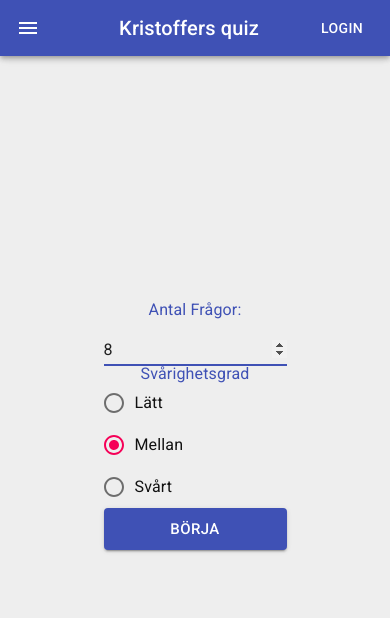
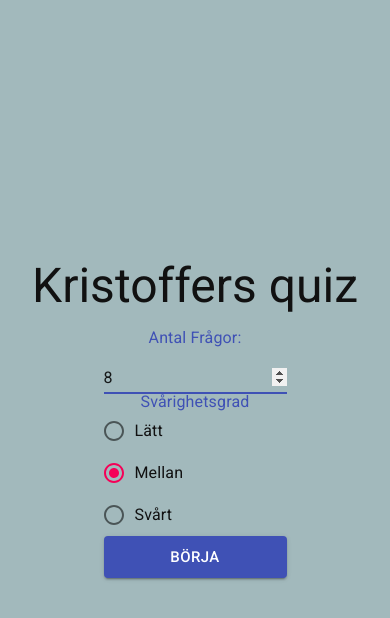
Before and after one commit to Xenofono/js-frameworks-course, a React (Create React App) app: page / in a window 390 px wide. Shown: the top 618 px of the page. Built offline with nearby package versions, Linux system fonts and the light colour scheme.

Commit message:
disabled zoom on mobile

```diff
--- a/public/index.html
+++ b/public/index.html
@@ -3,7 +3,7 @@
   <head>
     <meta charset="utf-8" />
     <link rel="icon" href="%PUBLIC_URL%/favicon.ico" />
-    <meta name="viewport" content="width=device-width, initial-scale=1" />
+    <meta name="viewport" content="width=device-width, initial-scale=1, maximum-scale=1.0, user-scalable=0" />
     <meta name="theme-color" content="#000000" />
     <meta
       name="description"
--- a/src/App.js
+++ b/src/App.js
@@ -8,45 +8,16 @@ import Score from "./components/Score/Score";
 import { Switch, Route } from "react-router-dom";
 import { connect } from "react-redux";
 import { Typography } from "@material-ui/core";
-import { AppBar, Toolbar, IconButton, Button } from "@material-ui/core";
-import { createStyles, makeStyles, Theme } from "@material-ui/core/styles";
 import MenuIcon from "@material-ui/icons/Menu";
 
-const useStyles = makeStyles((theme) =>
-  createStyles({
-    root: {
-      flexGrow: 1,
-    },
-    menuButton: {
-      marginRight: theme.spacing(2),
-    },
-    title: {
-      flexGrow: 1,
-    },
-  })
-);
+
 
 function App(props) {
-  const classes = useStyles();
 
   return (
     <div className={css.App}>
       <div className={css.AppHeader}>
-        <AppBar>
-          <Toolbar>
-            <IconButton
-              edge="start"
-              color="inherit"
-              aria-label="menu"
-              className={classes.menuButton}>
-              <MenuIcon />
-            </IconButton>
-            <Typography variant="h6" className={classes.title}>
-              Kristoffers quiz
-            </Typography>
-            <Button color="inherit">Login</Button>
-          </Toolbar>
-        </AppBar>
+
         <Switch>
           <Route exact path="/" component={Start}></Route>
           <Route path="/quiz" component={Questions}></Route>
--- a/src/App.module.css
+++ b/src/App.module.css
@@ -12,14 +12,14 @@
 }
 
 .AppHeader {
-  background-color: #eee;
+  background-color: #a2b9bc;
   min-height: 100vh;
   display: flex;
   flex-direction: column;
   align-items: center;
-  justify-content: center;
-  font-size: calc(10px + 2vmin);
+  justify-content: space-evenly;
   color: #111;
+  font-family: 'Roboto'
 }
 
 .App-link {
--- a/src/components/Question/Question.tsx
+++ b/src/components/Question/Question.tsx
@@ -1,6 +1,8 @@
 import React, { FunctionComponent, MouseEvent, useState } from "react";
 import { List, ListItem, ListItemText, Divider } from "@material-ui/core";
 import { createStyles, Theme, makeStyles } from "@material-ui/core/styles";
+import { Typography } from "@material-ui/core";
+
 
 type QuestionProps = {
   category: string;
@@ -13,16 +15,27 @@ type QuestionProps = {
 
 const useStyles = makeStyles((theme: Theme) =>
   createStyles({
-    root: {
-      width: "100%",
-      backgroundColor: theme.palette.background.paper,
+    root:{
+      width:'90%',
+      margin: 'auto'
+    },
+    list:{
+      width:'50%',
+      margin: 'auto'
     },
     correct: {
-      backgroundColor: "green",
+      backgroundColor: "#2ECC40",
+      '&$disabled': {
+        opacity: 1
+      }
     },
     incorrect: {
-      backgroundColor: "red",
+      backgroundColor: "#FF4136",
+      '&$disabled': {
+        opacity: 1
+      }
     },
+    disabled: {}
   })
 );
 
@@ -51,7 +64,8 @@ const Question: FunctionComponent<QuestionProps> = ({
         button
         className={
           answer === correctAnswer ? classes.correct : classes.incorrect
-        }>
+        }
+        classes={{disabled: classes.disabled}}>
         <ListItemText primary={answer} />
       </ListItem>
     );
@@ -59,9 +73,9 @@ const Question: FunctionComponent<QuestionProps> = ({
 
   return (
     <div className={classes.root}>
-      <h3>{category}</h3>
-      <h4>{question}</h4>
-      <List component="nav" aria-label="">
+      <Typography variant="h2">{category}</Typography>
+      <Typography variant="h4">{question}</Typography>
+      <List component="nav" aria-label="" className={classes.list}>
         {answersList}
       </List>
     </div>
--- a/src/containers/Start/Start.tsx
+++ b/src/containers/Start/Start.tsx
@@ -1,13 +1,29 @@
 import React, {FunctionComponent} from 'react';
 import Form from '../../components/Form/Form'
+import { Typography } from "@material-ui/core";
+import { createStyles, makeStyles, Theme } from "@material-ui/core/styles";
+
+
 
 interface StartProps {
 }
 
+const useStyles = makeStyles((theme) =>
+  createStyles({
+    title: {
+
+    },
+  })
+);
+
 const Start: FunctionComponent<StartProps> = () => {
+    const classes = useStyles();
 
 
     return <div>
+                <Typography variant="h3" className={classes.title}>
+              Kristoffers quiz
+            </Typography>
         <Form></Form>
     </div>
 }
```
Also changed, not shown: src/components/Question/Questions.module.css (added, +7 -0 lines), 1 other file (tests, documents, lock files or other folders).
